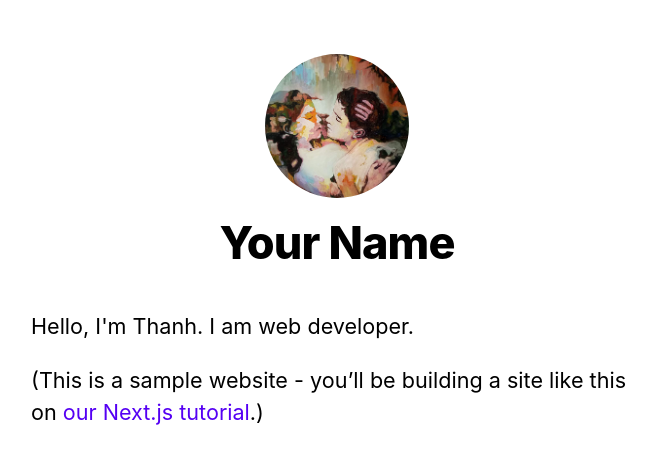
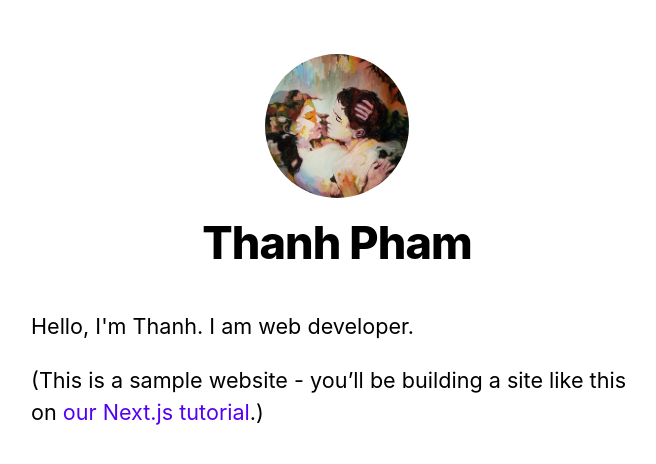
Before and after one commit to khaminvy/My-blogs, a Next.js app: page / in a window 1280 px wide. Shown: the top 464 px of the page, without its empty margins (303-959 px from the left). Built offline with nearby package versions, Linux system fonts and the light colour scheme.

Commit message:
Updated name to Thanh Pham in layout.js and updated layou.module.css

```diff
--- a/components/layout.js
+++ b/components/layout.js
@@ -4,7 +4,7 @@ import styles from './layout.module.css';
 import utilStyles from '../styles/utils.module.css';
 import Link from 'next/link';
 
-const name = 'Your Name';
+const name = 'Thanh Pham';
 export const siteTitle = 'Next.js Sample Website';
 
 export default function Layout({ children, home }) {
--- a/components/layout.module.css
+++ b/components/layout.module.css
@@ -9,6 +9,7 @@
     flex-direction: column;
     align-items: center;
 }
+
 .backToHome {
     margin: 3rem 0 0;
 }
```
